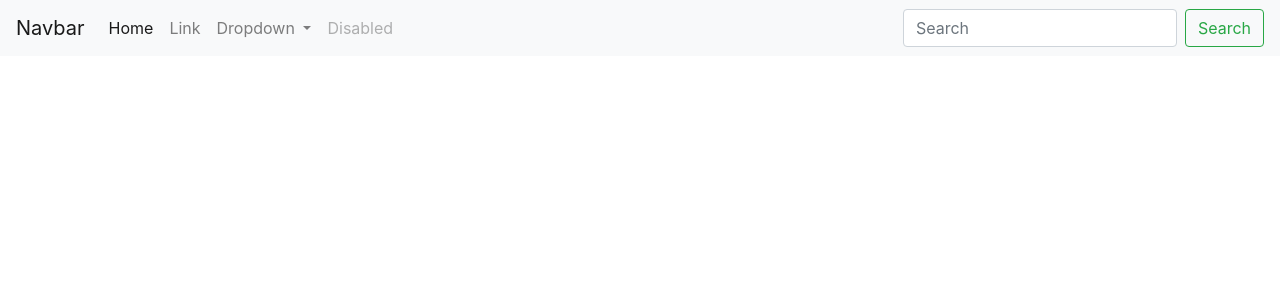
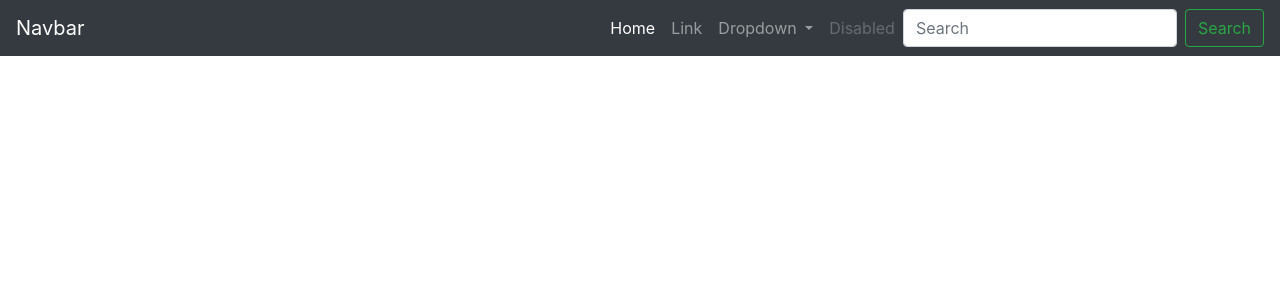
Before and after one commit to BiserB/NameGeneratorFrontend, an Angular app: page / in a window 1280 px wide. Shown: the top 300 px of the page. Built offline with nearby package versions, Linux system fonts and the light colour scheme.

Commit message:
Add responsive left navbar.

```diff
--- a/src/app/app.component.html
+++ b/src/app/app.component.html
@@ -1,13 +1,16 @@
 <!--The content below is only a placeholder and can be replaced.-->
 
-<nav class="navbar navbar-expand-lg navbar-light bg-light">
-  <a class="navbar-brand" href="#">Navbar</a>
-  <button class="navbar-toggler" type="button" data-toggle="collapse" data-target="#navbarSupportedContent" aria-controls="navbarSupportedContent" aria-expanded="false" aria-label="Toggle navigation">
+<nav class="navbar navbar-expand-lg navbar-dark bg-dark justify-content-sm-start fixed-top">
+
+  <a class="navbar-brand order-1 order-lg-0 ml-lg-0 ml-2 mr-auto" href="#">Navbar</a>
+
+  <button class="navbar-toggler align-self-start" type="button" >
     <span class="navbar-toggler-icon"></span>
   </button>
 
-  <div class="collapse navbar-collapse" id="navbarSupportedContent">
-    <ul class="navbar-nav mr-auto">
+  <div class="collapse navbar-collapse bg-dark mobile-menu d-flex flex-column flex-lg-row
+              justify-content-lg-end p-3 p-lg-0 mt-5 mt-lg-0" id="navbarSupportedContent">
+    <ul class="navbar-nav align-self-stretch">
       <li class="nav-item active">
         <a class="nav-link" href="#">Home <span class="sr-only">(current)</span></a>
       </li>
@@ -15,7 +18,8 @@
         <a class="nav-link" href="#">Link</a>
       </li>
       <li class="nav-item dropdown">
-        <a class="nav-link dropdown-toggle" href="#" id="navbarDropdown" role="button" data-toggle="dropdown" aria-haspopup="true" aria-expanded="false">
+        <a class="nav-link dropdown-toggle" href="#" id="navbarDropdown" role="button" data-toggle="dropdown"
+          aria-haspopup="true" aria-expanded="false">
           Dropdown
         </a>
         <div class="dropdown-menu" aria-labelledby="navbarDropdown">
@@ -36,4 +40,6 @@
   </div>
 </nav>
 
+<div class="overlay"></div>
+
 <router-outlet></router-outlet>
--- a/src/index.html
+++ b/src/index.html
@@ -23,6 +23,21 @@
     crossorigin="anonymous"></script>
 </head>
 
+<script>
+
+  $(document).ready(function (){
+
+    $(".navbar-toggler, .overlay").on("click", function(){
+
+      console.log("click");
+      $(".mobile-menu, .overlay").toggleClass("open");
+    });
+
+  });
+
+
+</script>
+
 <body>
   <app-root></app-root>
 </body>
--- a/src/styles.css
+++ b/src/styles.css
@@ -1 +1,32 @@
 /* You can add global styles to this file, and also import other style files */
+
+@media(max-width: 992px){
+    .mobile-menu{
+        position: fixed;
+        top: 0;
+        bottom: 0;
+        left: 0;
+        margin: auto;
+        transform: translateX(-100%);
+        transition: all ease 0.25s;
+    }
+
+    .mobile-menu.open{
+        transform: translateX(0);
+    }
+
+    .overlay{
+        position: fixed;
+        top: 0;
+        bottom: 0;
+        left: 0;
+        right: 0;
+        margin: auto;
+        display: none;
+        background-color: darkgrey;
+    }
+
+    .overlay.open{
+        display: block;
+    }
+}
```
